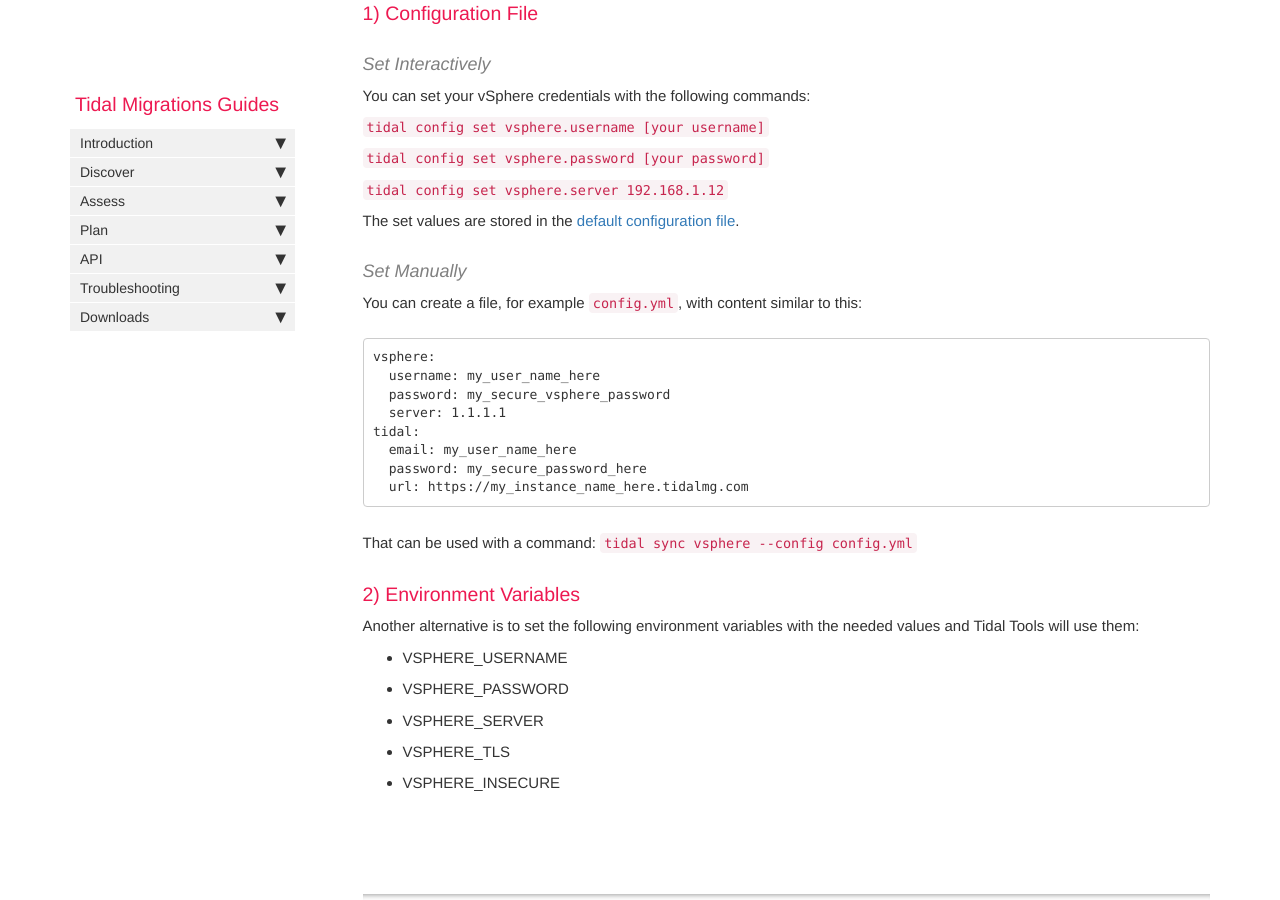
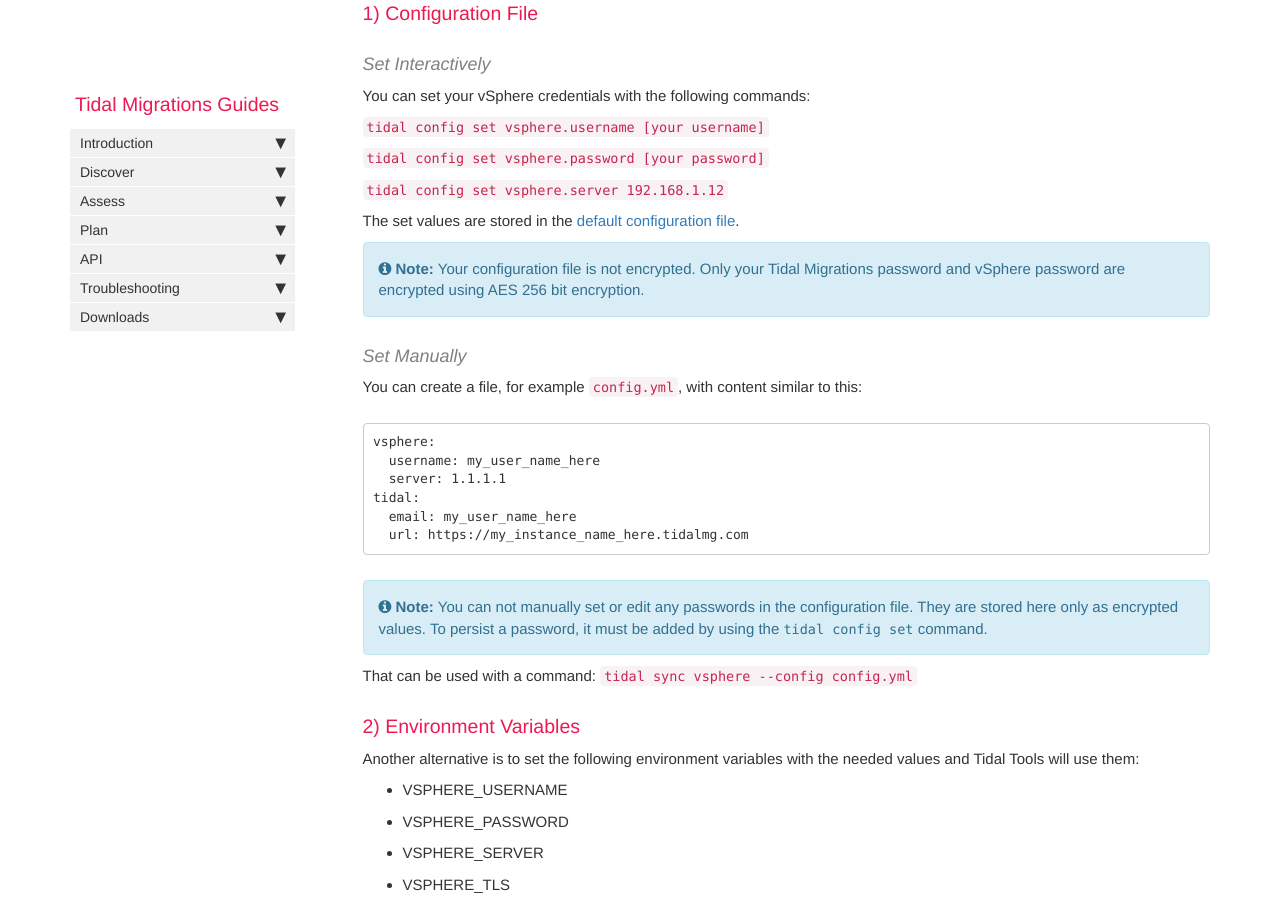
Before and after one commit to tidalmigrations/tidalmigrations.github.io, a Jekyll site: the page built from pages/tidal tools/vsphere.md, in a window 1280 px wide and 900 px high, scrolled down 2292 px. Built offline with Jekyll 4.4.1, drawn with Linux system fonts in a browser that asks for light colours; nearby versions of some CDN libraries; comment, search, counter and statistics services are not loaded.

Commit message:
document Tidal and vsphere password encryption (#187)
* document Tidal and vsphere password encryption

* Update pages/tidal tools/getstarted.md

Co-authored-by: Philip Rees <philip.rees@tidalmigrations.com>

* Update pages/tidal tools/getstarted.md

Co-authored-by: Philip Rees <philip.rees@tidalmigrations.com>

* Update pages/tidal tools/vsphere.md

Co-authored-by: Philip Rees <philip.rees@tidalmigrations.com>

Co-authored-by: Philip Rees <philip.rees@tidalmigrations.com>

````diff
--- a/pages/tidal tools/vsphere.md
+++ b/pages/tidal tools/vsphere.md
@@ -93,19 +93,24 @@ You can set your vSphere credentials with the following commands:
 
 The set values are stored in the [default configuration file](/tidal-tools.html#configuration-file).
 
+{% include note.html content="Your configuration file is not encrypted. Only your Tidal Migrations password and vSphere password are encrypted using AES 256 bit encryption." %}
+
+
 #### Set Manually
 You can create a file, for example `config.yml`, with content similar to this:
 
 ```
 vsphere:
   username: my_user_name_here
-  password: my_secure_vsphere_password
   server: 1.1.1.1
 tidal:
   email: my_user_name_here
-  password: my_secure_password_here
   url: https://my_instance_name_here.tidalmg.com
 ```
+
+{% include note.html content="You can not manually set or edit any passwords in the configuration file. They are stored here only as encrypted values. To persist a password, it must be added by using the `tidal config set` command."%}
+
+
 That can be used with a command: `tidal sync vsphere --config config.yml`
 
 ### 2) Environment Variables
````
Also changed, not shown: pages/tidal tools/getstarted.md (+4 -0 lines).
